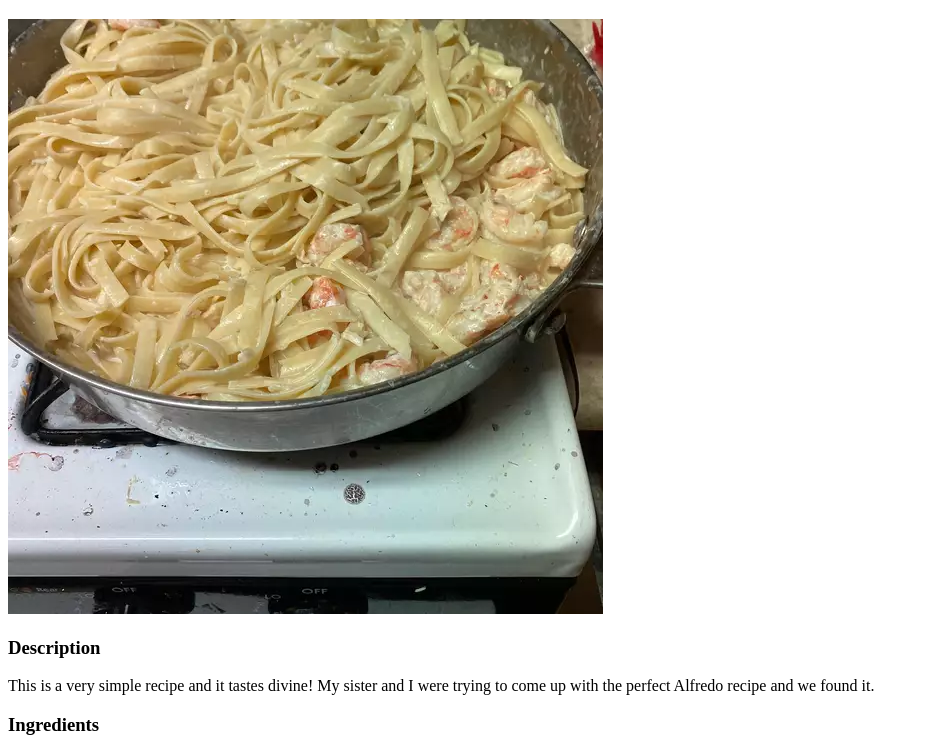
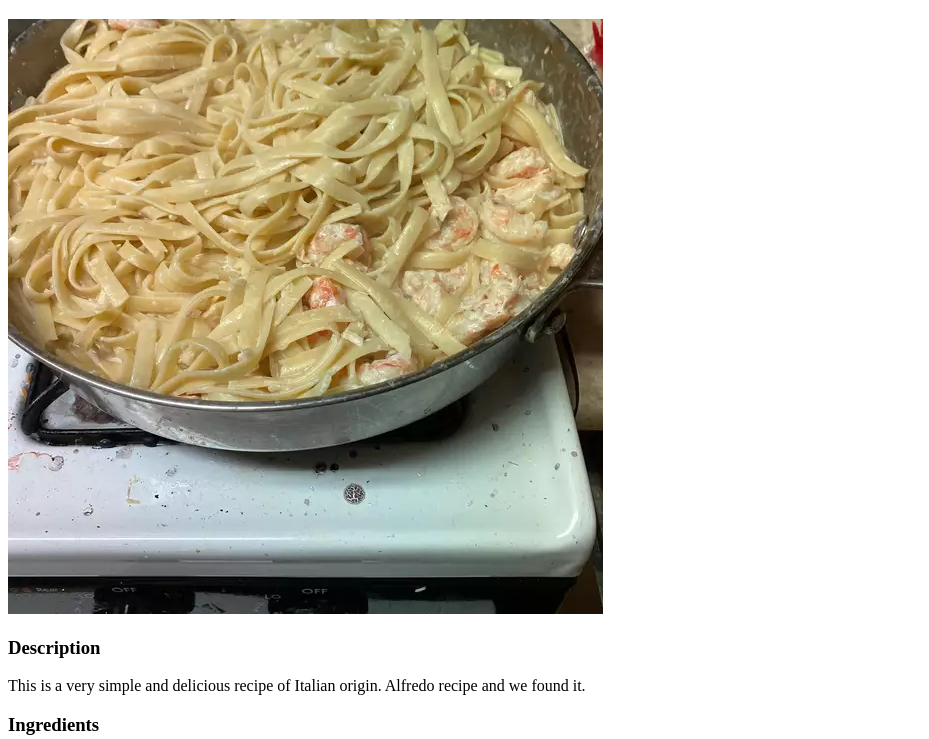
Before and after one commit to 4617635161371/odin-recipes, a plain HTML site: page recipes/shrimpFettuccineAlfredo.html in a window 1280 px wide. Shown: the part 61-800 px from the top of the page, without its empty margins (0-929 px from the left). Drawn offline with Linux system fonts and the light colour scheme.

Commit message:
Edit shrimpFettuccineAlfredo.html.

```diff
--- a/recipes/shrimpFettuccineAlfredo.html
+++ b/recipes/shrimpFettuccineAlfredo.html
@@ -13,7 +13,7 @@
     <img src="../images/fSAlfredo.webp" alt="shrimp fettuccine alfredo dish.">
 
     <h3>Description</h3>
-    <p>This is a very simple recipe and it tastes divine! My sister and I were trying to come up with the perfect
+    <p>This is a very simple and delicious recipe of Italian origin.
         Alfredo recipe and we found it.</p>
 
     <h3>Ingredients</h3>
```
